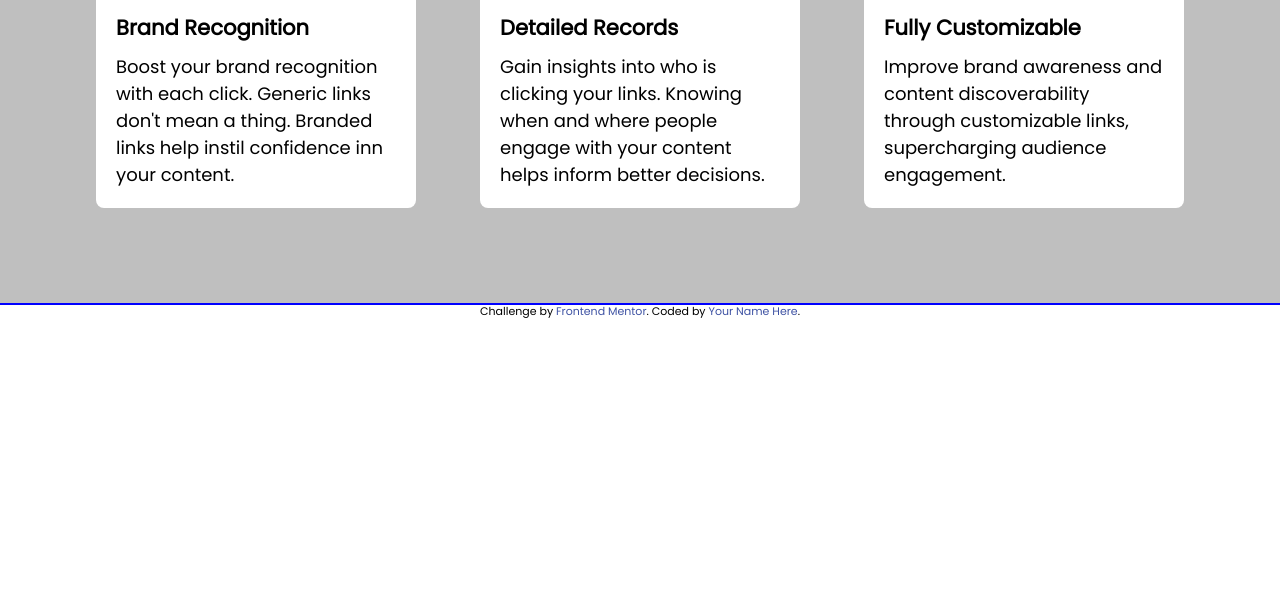
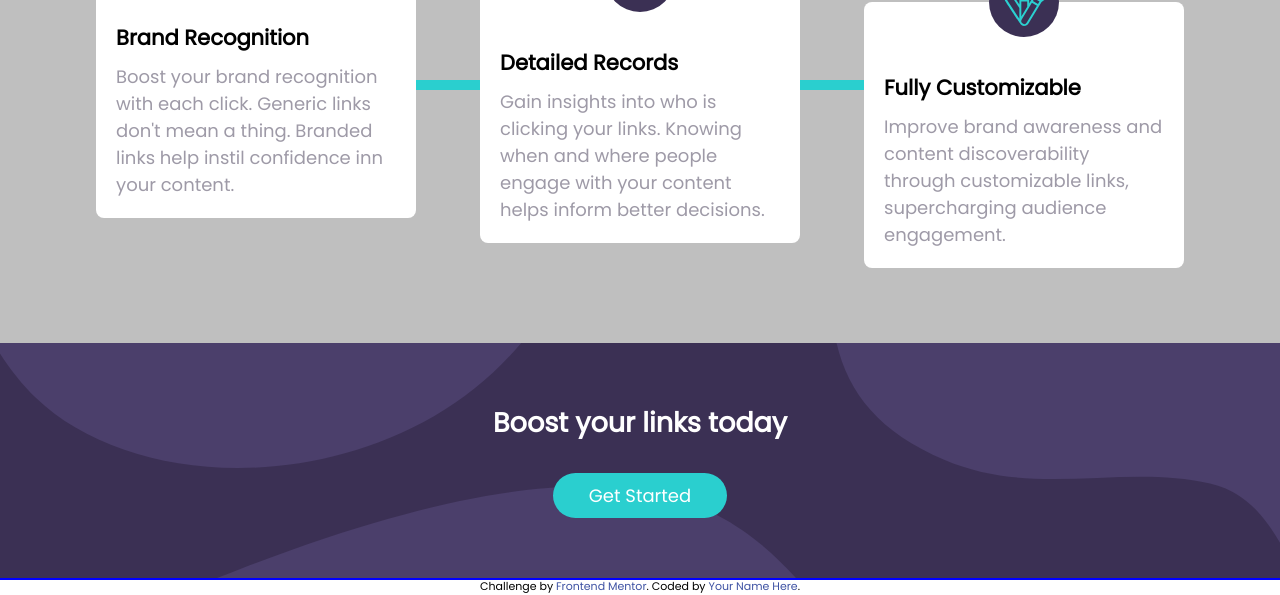
Before and after one commit to adetoye-dev/shortly, a plain HTML site: page index.html in a window 1280 px wide. Shown: the part 1030-1625 px from the top of the page. Before the commit the page ends 1350 px from the top, so only its background shows below. Drawn offline with Linux system fonts and the light colour scheme.

Commit message:
add boost-link cta section

```diff
--- a/index.html
+++ b/index.html
@@ -69,7 +69,7 @@
               Build your brand's recognition and get detailed insights on how
               your links are performing
             </p>
-            <a href="#" class="hero-cta">Get Started</a>
+            <a href="#" class="hero-cta cta-btn">Get Started</a>
           </div>
           <div class="hero-img w-100">
             <img
@@ -96,6 +96,11 @@
       <section class="shortened-links-container">
         <div class="container">
           <div class="shortened-links"></div>
+
+        </div>
+      </section>
+      <section class="advanced-statistics-container">
+        <div class="container">
           <div class="advanced-statistics">
             <h1 class="statistics-title">Advanced Statistics</h1>
             <p class="statistics-text">
@@ -103,21 +108,22 @@
               advanced statistics dashboard.
             </p>
             <div class="statistics-card-container flex-direction">
-              <div class="statistics-card">
+              <div class="card-divider"></div>
+              <div class="statistics-card card1">
                 <span class="card-icon flex">
                   <img src="./images/icon-brand-recognition.svg" alt="">
                 </span>
                 <h3 class="card-title">Brand Recognition</h3>
                 <p class="card-text">Boost your brand recognition with each click. Generic links don't mean a thing. Branded links help instil confidence inn your content.</p>
               </div>
-              <div class="statistics-card">
+              <div class="statistics-card card2">
                 <span class="card-icon flex">
                   <img src="./images/icon-detailed-records.svg" alt="">
                 </span>
                 <h3 class="card-title">Detailed Records</h3>
                 <p class="card-text">Gain insights into who is clicking your links. Knowing when and where people engage with your content helps inform better decisions.</p>
               </div>
-              <div class="statistics-card">
+              <div class="statistics-card card3">
                 <span class="card-icon flex">
                   <img src="./images/icon-fully-customizable.svg" alt="">
                 </span>
@@ -126,6 +132,12 @@
               </div>
             </div>
           </div>
+        </div>
+      </section>
+      <section class="boost-links">
+        <div class="container flex boost-links-container">
+          <h1 class="boost-links-cta-title">Boost your links today</h1>
+          <a class="boost-link-cta-btn cta-btn">Get Started</a>
         </div>
       </section>
     </main>
--- a/style.css
+++ b/style.css
@@ -55,6 +55,8 @@ a {
 .w-100 {
   width: 100%;
 }
+
+
 
 .header-container {
   justify-content: space-between;
@@ -154,7 +156,7 @@ a {
   color: var(--Grayish-Violet);
 }
 
-.hero-cta {
+.cta-btn {
   background-color: var(--Cyan);
   color: var(--white);
   padding: 0.5em 2em;
@@ -205,8 +207,14 @@ a {
 }
 
 .shortened-links-container {
-  padding: 11.5rem 0;
+  padding: 11.5rem 0 1rem;
   background-color: var(--Gray);
+  outline: 2px solid green;
+}
+
+.advanced-statistics-container {
+  background-color: var(--Gray);
+  padding-bottom: 9.5rem;
 }
 
 .shortened-links {
@@ -223,10 +231,19 @@ a {
 }
 
 .statistics-card-container {
+  position: relative;
   display: flex;
-  gap: var(--gap);
+  gap: 7rem;
   justify-content: space-between;
-  margin: 10rem 0 2rem;
+  margin-top: 10rem;
+}
+
+.card-divider {
+  position: absolute;
+  width: 1rem;
+  height: 100%;
+  background-color: var(--Cyan);
+  align-self: center;
 }
 
 .statistics-card {
@@ -253,6 +270,24 @@ a {
 
 .card-title {
   margin-bottom: 1rem;
+}
+
+.card-text {
+  color: var(--Grayish-Violet);
+}
+
+.boost-links {
+  background-image: url("./images/bg-boost-mobile.svg");
+  background-color: var(--Dark-Violet);
+}
+
+.boost-links-container {
+  flex-direction: column;
+  align-items: center;
+  justify-content: center;
+  gap: var(--gap);
+  padding: 8rem 0;
+  color: var(--white);
 }
 
 @media (min-width: 600px) {
@@ -317,10 +352,34 @@ a {
     bottom: -5rem;
   }
   .shortened-links-container {
-    padding: 7.5rem 0;
+    padding: 7.5rem 0 1rem;
+  }
+  .advanced-statistics-container{
+    padding-bottom: 7.5rem;
+  }
+  .statistics-card-container {
+    gap: var(--gap);
+    margin-bottom: 5rem;
   }
   .statistics-card {
     text-align: left;
+  }
+  .card-divider {
+    width: 100%;
+    height: 1rem;
+    align-self: center;
+  }
+  .card2 {
+    bottom: -2.5rem;
+  }
+  .card3 {
+    bottom: -5rem;
+  }
+  .boost-links {
+    background-image: url("./images/bg-boost-desktop.svg");
+  }
+  .boost-links-container {
+    padding: 6rem 0;
   }
 }
 
```
